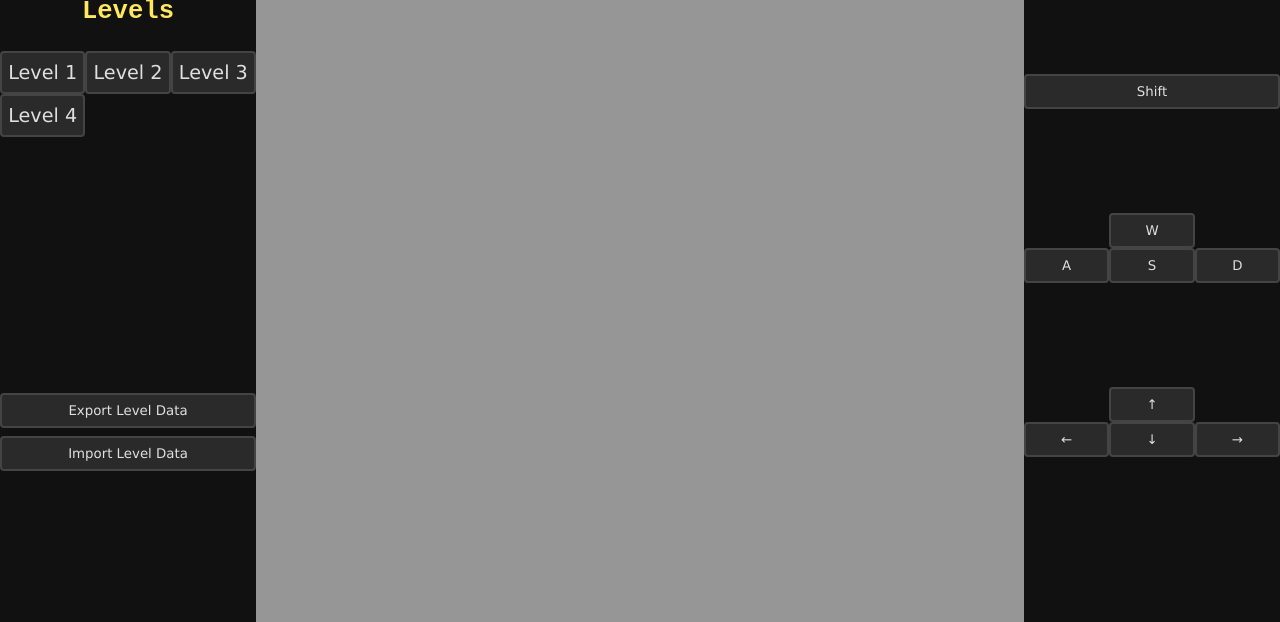
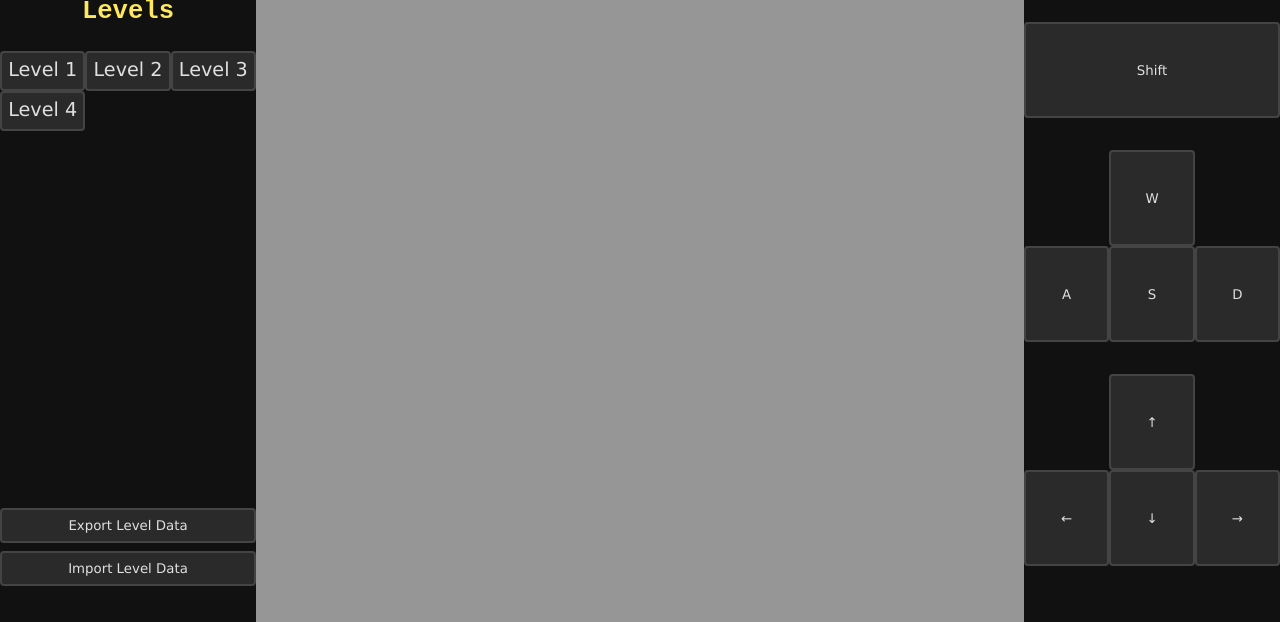
Before and after one commit to Jozka-Tjeris/Sokoban-With-Floors, a website built with Vite: page index.html in a window 1280 px wide. Shown: the part 178-800 px from the top of the page. Built offline with nearby package versions, Linux system fonts and the light colour scheme; files whose address does not match are found by name.

Commit message:
update: updated css styles to make control buttons taller

```diff
--- a/styles.css
+++ b/styles.css
@@ -126,20 +126,23 @@ button:hover {
     display: flex;
     flex-wrap: wrap;
     flex-direction: row;
-    justify-content: space-between;
+    justify-content: flex-start;
+    align-content: flex-start;
+    height: 80%;
 }
 
 .loadLevel-btn {
     font-size: 2.4vh;
     width: 33.333%;
+    height: 5vh;
+    padding-top: 1.5%;
 }
 
 /* ===============================
    Import / Export Section
 =============================== */
 #import-export-btn {
-    height: 100%;
-    margin-top: 100%;
+    height: 20%;
     display: flex;
     flex-direction: column;
     gap: 0.5rem;
@@ -203,7 +206,7 @@ label[for="level-file-input"] {
 
 .key-layout {
     width: 100%;
-    padding: 6.5vh 0;
+    padding: 0 0 4vh 0;
 }
 
 .multi-row-key-layout {
@@ -211,6 +214,7 @@ label[for="level-file-input"] {
     flex-wrap: wrap;
     flex-direction: row;
     justify-content: space-between;
+    height: 12vh;
 }
 
 .single-button-row {
```
